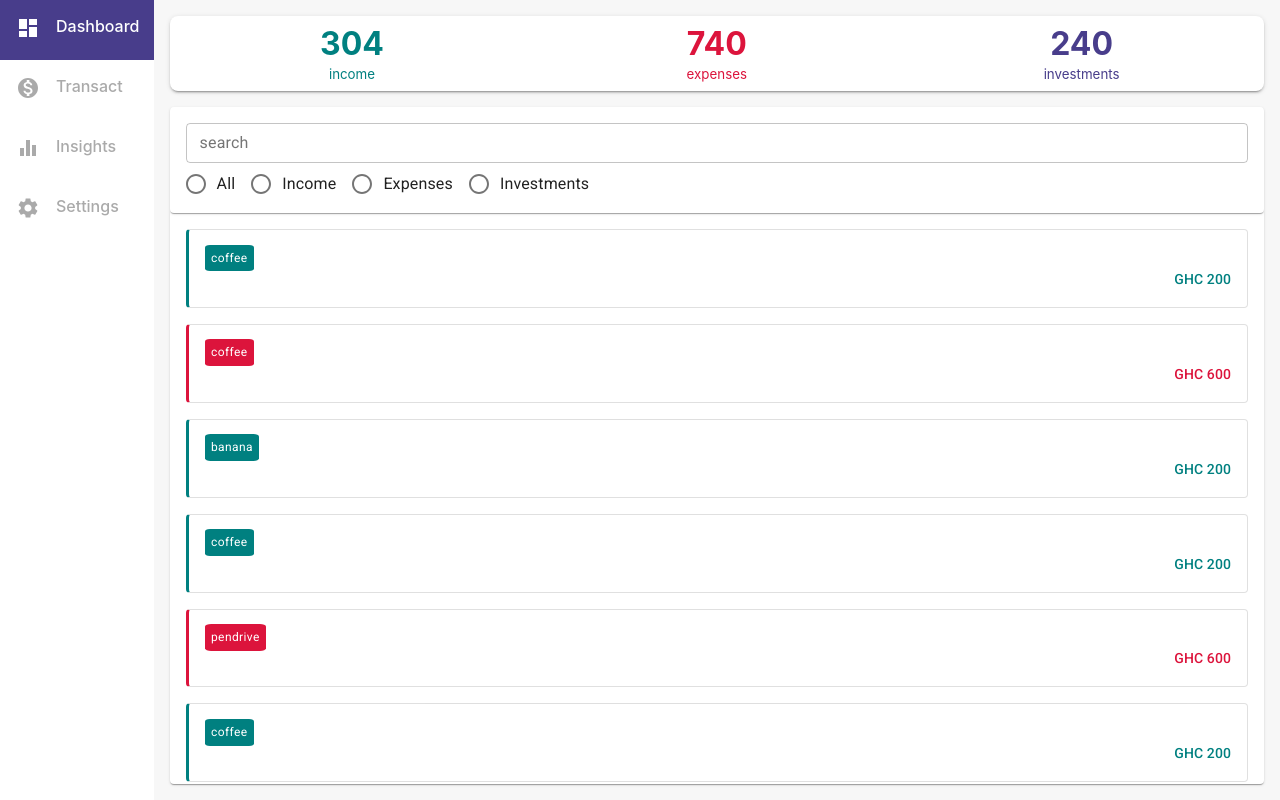
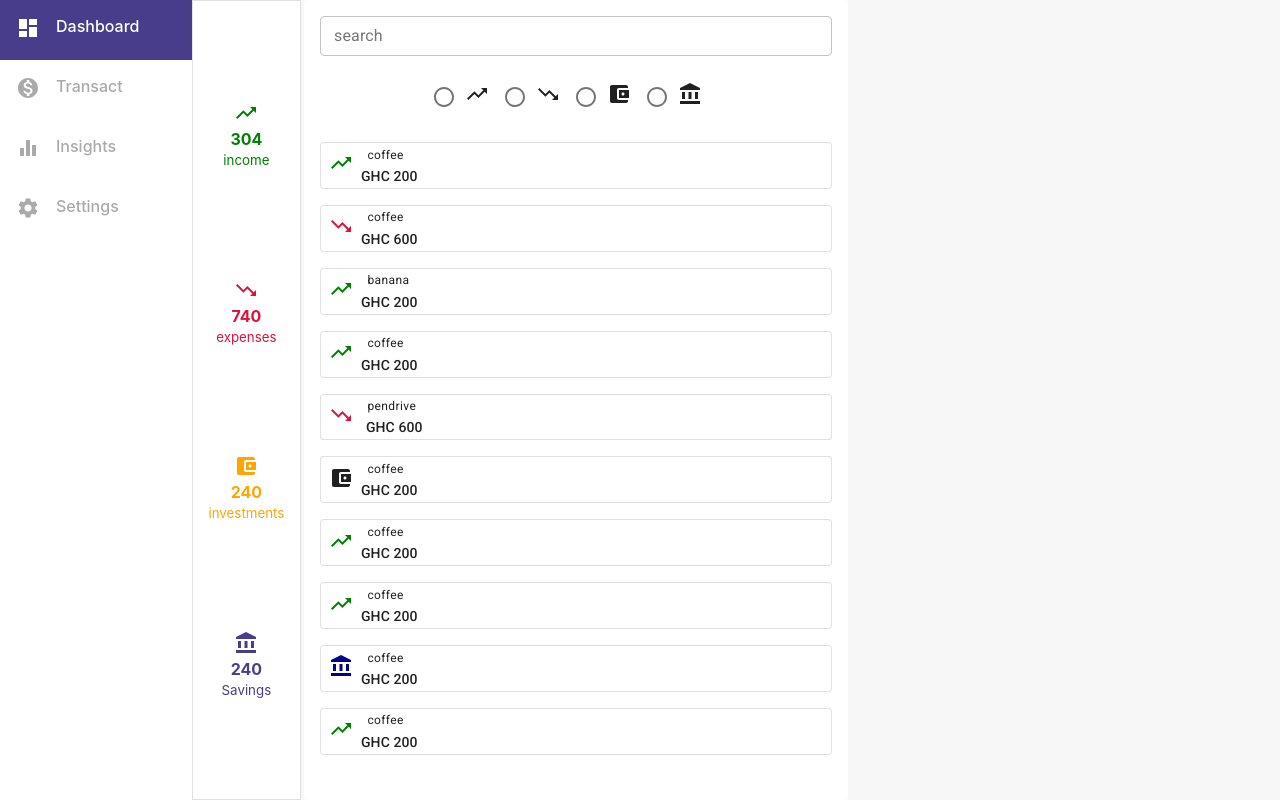
Before and after one commit to faddalibrahim/money-bag, a React (Create React App) app: page /dashboard in a window 1280 px wide. Built offline with nearby package versions, Linux system fonts and the light colour scheme.

Commit message:
some cool re-designs

```diff
--- a/src/pages/dashboard/Dashboard.js
+++ b/src/pages/dashboard/Dashboard.js
@@ -18,7 +18,7 @@ class Dashboard extends Component {
       <div className="dashboard">
         <TransactionsCard />
 
-        <Paper className="transanctions-list-filter-paper" elevation="1">
+        <Paper className="transanctions-list-filter-paper" elevation="0">
           <FilterTransactions />
           {/* <hr /> */}
 
--- a/src/pages/dashboard/FilterTransactions.js
+++ b/src/pages/dashboard/FilterTransactions.js
@@ -6,10 +6,15 @@ import { Component } from "react";
 import { Paper } from "@material-ui/core";
 import TextField from "@material-ui/core/TextField";
 
+import AccountBalanceIcon from "@material-ui/icons/AccountBalance";
+import TrendingUpIcon from "@material-ui/icons/TrendingUp";
+import TrendingDownIcon from "@material-ui/icons/TrendingDown";
+import AccountBalanceWalletIcon from "@material-ui/icons/AccountBalanceWallet";
+
 class FilterTransactions extends Component {
   render() {
     return (
-      <Paper className="filter-transactions" elevation="1">
+      <Paper className="filter-transactions" elevation="0">
         <TextField
           id="source"
           label="search"
@@ -19,6 +24,7 @@ class FilterTransactions extends Component {
           size="small"
           //   onChange={this.handleChange}
         />
+        <br></br>
         <RadioGroup
           row
           aria-label="transaction-type"
@@ -26,25 +32,30 @@ class FilterTransactions extends Component {
           //   value={this.state.transactionType}
           //   onChange={this.handleChange}
         >
-          <FormControlLabel
+          {/* <FormControlLabel
             value="All"
             control={<Radio color="primary" id="transactionType" />}
             label="All"
-          />
+          /> */}
           <FormControlLabel
             value="income"
             control={<Radio color="primary" id="transactionType" />}
-            label="Income"
+            label={<TrendingUpIcon />}
           />
           <FormControlLabel
             value="expenses"
             control={<Radio color="primary" id="transactionType" />}
-            label="Expenses"
+            label={<TrendingDownIcon />}
           />
           <FormControlLabel
             value="investments"
             control={<Radio color="primary" id="transactionType" />}
-            label="Investments"
+            label={<AccountBalanceWalletIcon />}
+          />
+          <FormControlLabel
+            value="savings"
+            control={<Radio color="primary" id="transactionType" />}
+            label={<AccountBalanceIcon />}
           />
         </RadioGroup>
       </Paper>
--- a/src/pages/dashboard/TransactionsCard.js
+++ b/src/pages/dashboard/TransactionsCard.js
@@ -1,5 +1,9 @@
 import { Paper, Typography } from "@material-ui/core";
 import { Component } from "react";
+import AccountBalanceIcon from "@material-ui/icons/AccountBalance";
+import TrendingUpIcon from "@material-ui/icons/TrendingUp";
+import TrendingDownIcon from "@material-ui/icons/TrendingDown";
+import AccountBalanceWalletIcon from "@material-ui/icons/AccountBalanceWallet";
 
 class TransactionsCard extends Component {
   constructor(props) {
@@ -8,18 +12,26 @@ class TransactionsCard extends Component {
   }
   render() {
     return (
-      <Paper className="transactions-card" elevation="2">
+      <Paper className="transactions-card" square variant="outlined">
         <div className="income-box">
-          <h1>304</h1>
+          <TrendingUpIcon />
+          <h1 className="amount">304</h1>
           <small>income</small>
         </div>
         <div className="expenses-box">
-          <h1>740</h1>
+          <TrendingDownIcon />
+          <h1 className="amount">740</h1>
           <small>expenses</small>
         </div>
         <div className="investments-box">
-          <h1>240</h1>
+          <AccountBalanceWalletIcon />
+          <h1 className="amount">240</h1>
           <small>investments</small>
+        </div>
+        <div className="savings-box">
+          <AccountBalanceIcon />
+          <h1 className="amount">240</h1>
+          <small>Savings</small>
         </div>
       </Paper>
     );
--- a/src/pages/dashboard/TransactionsList.js
+++ b/src/pages/dashboard/TransactionsList.js
@@ -1,29 +1,76 @@
 import { Paper, Typography } from "@material-ui/core";
+import AccountBalanceIcon from "@material-ui/icons/AccountBalance";
+import TrendingUpIcon from "@material-ui/icons/TrendingUp";
+import TrendingDownIcon from "@material-ui/icons/TrendingDown";
+import AccountBalanceWalletIcon from "@material-ui/icons/AccountBalanceWallet";
 
 export default function TransactionsList({ transactions }) {
   const spitTransactions = transactions.map((transaction) => {
+    // eslint-disable-next-line default-case
+    switch (transaction.transactionType) {
+      case "income":
+        <TrendingUpIcon />;
+        break;
+      case "expenses":
+        <TrendingDownIcon />;
+        break;
+      case "investments":
+        <AccountBalanceWalletIcon />;
+        break;
+      case "savings":
+        <AccountBalanceIcon />;
+        break;
+    }
+
     return (
       <Paper
         elevation="0"
         variant="outlined"
         style={{
-          padding: "1rem",
+          // padding: "1rem",
           marginBottom: "1rem",
-          borderLeft: `${
-            transaction.transactionType === "expense"
-              ? "0.2rem solid crimson"
-              : "0.2rem solid teal"
+          display: "flex",
+          alignItems: "center",
+          // backgroundColor: `${
+          //   transaction.transactionType === "expense"
+          //     ? "rgba(225,0,0,0.5)"
+          //     : "teal"
+          // }`,
+        }}
+      >
+        <div
+          style={{
+            padding: "0.5rem",
+            color: `${
+              transaction.transactionType === "income"
+                ? "green"
+                : transaction.transactionType === "expense"
+                ? "crimson"
+                : transaction.transactionType === "investments"
+                ? "lightorange"
+                : "darkblue"
             }`,
           }}
         >
+          {transaction.transactionType === "income" ? (
+            <TrendingUpIcon />
+          ) : transaction.transactionType === "expense" ? (
+            <TrendingDownIcon />
+          ) : transaction.transactionType === "investments" ? (
+            <AccountBalanceWalletIcon />
+          ) : (
+            <AccountBalanceIcon />
+          )}
+        </div>
+        <div>
           <Typography
             variant="caption"
             style={{
-            background: `${
-              transaction.transactionType === "expense" ? "crimson" : "teal"
-            }`,
+              // background: `${
+              //   transaction.transactionType === "expense" ? "crimson" : "teal"
+              // }`,
               padding: "0.4rem",
-            color: "white",
+              // color: "white",
               borderRadius: "10%",
             }}
           >
@@ -32,14 +79,17 @@ export default function TransactionsList({ transactions }) {
           <Typography
             variant="subtitle2"
             align="right"
-          style={{
-            color: `${
-              transaction.transactionType === "expense" ? "crimson" : "teal"
-            }`,
-          }}
+            style={
+              {
+                // color: `${
+                //   transaction.transactionType === "expense" ? "crimson" : "teal"
+                // }`,
+              }
+            }
           >
             GHC {transaction.amount}
           </Typography>
+        </div>
       </Paper>
     );
   });
--- a/src/pages/settings/Settings.js
+++ b/src/pages/settings/Settings.js
@@ -1,3 +1,20 @@
-export default function Settings() {
-  return <div>yeah welcome to the Settings</div>;
-}
+import { useState } from "react";
+
+const Settings = () => {
+  const [val, setValue] = useState(12);
+
+  const handleClick = () => {
+    setValue((prev) => (prev += 1));
+  };
+
+  return (
+    <>
+      <button style={{ width: "5rem" }} onClick={handleClick}>
+        click me
+      </button>
+      <div>{val}</div>
+    </>
+  );
+};
+
+export default Settings;
--- a/src/scss/dashboard.scss
+++ b/src/scss/dashboard.scss
@@ -5,23 +5,22 @@
   justify-content: space-between;
   align-items: center;
   flex-grow: 1;
-  padding: 1rem;
+  // padding: 1rem;
   background-color: #f7f7f7;
-  // background-color: rgba(255, 255, 255, 0.1);
 
   .transactions-card {
-    // padding: 1rem;
     width: 100%;
     margin-bottom: 1rem;
-    // background: linear-gradient(45deg, #0c5fde, #333);
     border-radius: 0.5rem;
 
-    // display: grid;
     justify-content: space-between;
     color: white;
-    // columns: 3;
-    column-count: 3;
+    column-count: 4;
     column-gap: 0;
+  }
+
+  .amount {
+    font-size: 1rem;
   }
 
   .transactions-card > * {
@@ -29,18 +28,28 @@
   }
 
   .income-box {
-    color: teal;
+    color: #777;
+    color: green;
     text-align: center;
     padding: 0.5rem 0;
   }
 
   .expenses-box {
+    color: #777;
     color: crimson;
     text-align: center;
     padding: 0.5rem 0;
   }
 
   .investments-box {
+    color: #777;
+    color: orange;
+    text-align: center;
+    padding: 0.5rem 0;
+  }
+
+  .savings-box {
+    color: #777;
     color: darkslateblue;
     text-align: center;
     padding: 0.5rem 0;
@@ -63,13 +72,44 @@
     // margin-bottom: 1rem;
     position: relative;
     z-index: 1;
+
+    display: flex;
+    flex-flow: column;
+    align-items: center;
   }
 
   .transactions-list {
     padding: 1rem;
     flex-grow: 1;
-    overflow-y: scroll;
+    // overflow-y: scroll;
+    overflow-y: auto;
   }
 
   // DESKTOP STYLES
 }
+
+@media only screen and (min-width: 768px) {
+  .dashboard {
+    flex-flow: row;
+    justify-content: flex-start;
+    max-height: 100vh;
+
+    .transactions-card {
+      width: 10%;
+      height: 100%;
+      display: flex;
+      flex-flow: column;
+      margin: 0;
+      margin-right: 0.2rem;
+      border-radius: 0;
+      justify-content: space-evenly;
+    }
+
+    .transanctions-list-filter-paper {
+      // width: 50%;
+      height: 100%;
+      flex-grow: unset;
+      width: 50%;
+    }
+  }
+}
--- a/src/scss/home.scss
+++ b/src/scss/home.scss
@@ -35,6 +35,7 @@ body,
   align-items: center;
   background-color: fff;
   box-shadow: 0px 0rem 0.5rem 0rem rgba(13, 12, 14, 0.1);
+  position: relative;
 
   .navlink-wrapper {
     padding: 0.5rem;
@@ -61,8 +62,9 @@ body,
   .navigation {
     flex-flow: column;
     justify-content: flex-start;
-    width: 12vw;
+    width: 15vw;
     // flex-wrap: wrap !important;
+    position: initial;
 
     .navlink-wrapper {
       width: 100%;
--- a/src/scss/index.scss
+++ b/src/scss/index.scss
@@ -15,3 +15,25 @@ code {
 a {
   text-decoration: none;
 }
+
+/* width */
+::-webkit-scrollbar {
+  width: 0.3rem;
+}
+
+/* Track */
+::-webkit-scrollbar-track {
+  box-shadow: inset 0 0 5px #ccc;
+  border-radius: 0.1rem;
+}
+
+/* Handle */
+::-webkit-scrollbar-thumb {
+  background: #aaa;
+  border-radius: 0.1rem;
+}
+
+/* Handle on hover */
+::-webkit-scrollbar-thumb:hover {
+  background: rgb(151, 145, 145);
+}
--- a/src/utils/dummy_data.js
+++ b/src/utils/dummy_data.js
@@ -35,6 +35,34 @@ export const dummy_data = [
     date: "21/02/2021",
   },
   {
+    transactionType: "investments",
+    amount: "200",
+    source: "coffee",
+    description: "I bought this on my way to school",
+    date: "21/02/2021",
+  },
+  {
+    transactionType: "income",
+    amount: "200",
+    source: "coffee",
+    description: "I bought this on my way to school",
+    date: "21/02/2021",
+  },
+  {
+    transactionType: "income",
+    amount: "200",
+    source: "coffee",
+    description: "I bought this on my way to school",
+    date: "21/02/2021",
+  },
+  {
+    transactionType: "savings",
+    amount: "200",
+    source: "coffee",
+    description: "I bought this on my way to school",
+    date: "21/02/2021",
+  },
+  {
     transactionType: "income",
     amount: "200",
     source: "coffee",
```
Also changed, not shown: 1 other file (tests, documents, lock files or other folders). Lines whose indentation alone changed are shown as unchanged.
